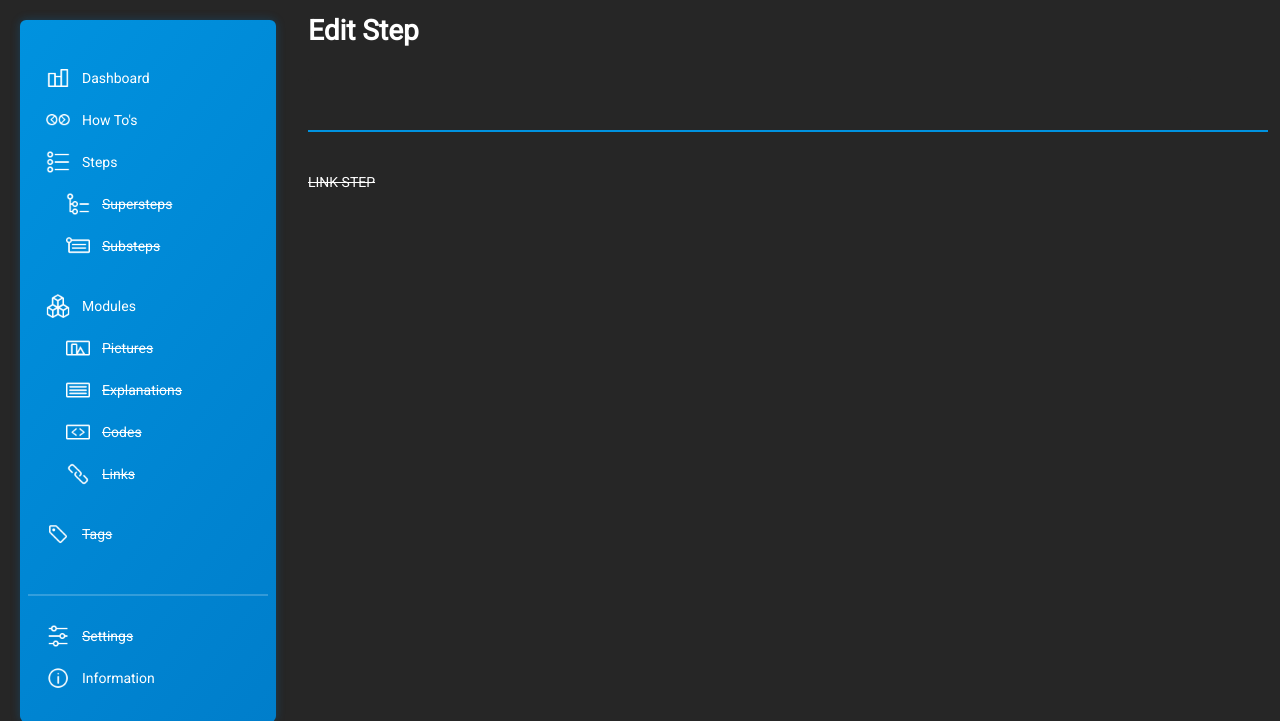
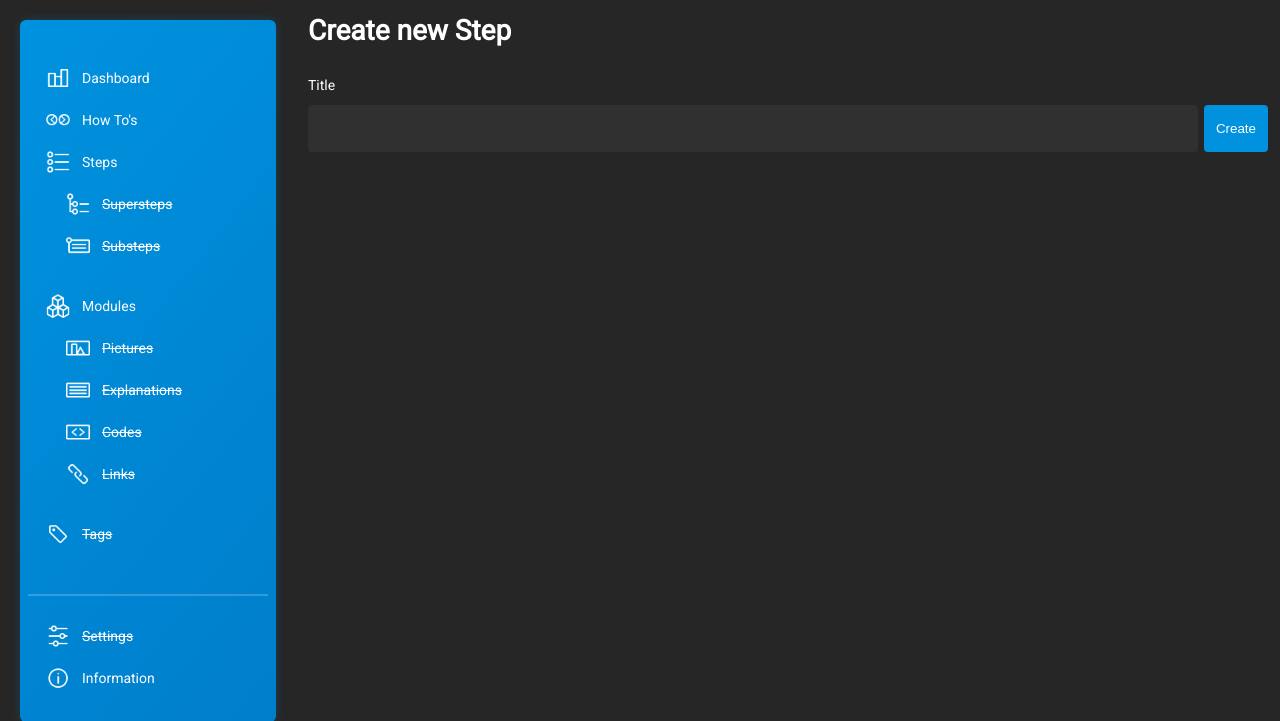
Before and after one commit to tiveritz/sequence-webapps, a Django app: page /administration/steps/create/ in a window 1280 px wide. Shown: the top 721 px of the page. Run offline with Django 3.2, Linux system fonts and the light colour scheme; data that the repository does not hold is empty; parts of the project's set-up code (start-up, migrations or seed data) failed here and were passed over; some libraries are stand-ins or nearby versions.

Commit message:
[Feature] add functionality to create, edit and delete howtos and steps

```diff
--- a/howtos-project/administration/forms.py
+++ b/howtos-project/administration/forms.py
@@ -17,6 +17,12 @@ class EditStep(forms.Form):
 
 class CreateHowTo(forms.Form):
     howto_title = forms.CharField(
-		label='',
-		max_length=100,
-		widget=forms.TextInput(attrs={'class': "input-text", 'autofocus' : "autofocus"}))
+        label='',
+        max_length=100,
+        widget=forms.TextInput(attrs={'class': "input-text", 'autofocus' : "autofocus"}))
+
+class CreateStep(forms.Form):
+    step_title = forms.CharField(
+        label='',
+        max_length=100,
+        widget=forms.TextInput(attrs={'class': "input-text", 'autofocus' : "autofocus"}))
--- a/howtos-project/administration/templates/pages/howtos.html
+++ b/howtos-project/administration/templates/pages/howtos.html
@@ -16,7 +16,7 @@
                     <div id="change-box-{{ howto.id }}" class="change-box">
                         <a href="{% url 'howtos_edit' howto.id %}" class="change-box-edit">edit</a>
                         <a href="#" class="change-box-tag"><s>tag</s></a>
-                        <a href="#" class="change-box-delete"><s>delete</s></a>
+                        <a href="{% url 'howtos_delete' howto.id %}" class="change-box-delete">delete</a>
                     </div>
                 </div>
             <a href="{% url 'howtos_edit' howto.id %}" class="list-box-edit">✎</a>
--- a/howtos-project/administration/templates/pages/howtos_edit.html
+++ b/howtos-project/administration/templates/pages/howtos_edit.html
@@ -55,7 +55,7 @@
 
 {% block site-specific-script %}
     <script>
-        const UPDATE_DATABASE_URL = "{% url 'save_howto_order' uri_id=howto.id %}";
+        const UPDATE_DATABASE_URL = "{% url 'save_howto_order' id=howto.id %}";
     </script>
 	<script src="https://cdnjs.cloudflare.com/ajax/libs/Sortable/1.10.2/Sortable.min.js" type="text/javascript"></script>
 	<script src="{% static './administration/js/sortable.js' %}" type="text/javascript"></script>
--- a/howtos-project/administration/templates/pages/steps.html
+++ b/howtos-project/administration/templates/pages/steps.html
@@ -5,7 +5,7 @@
     <div id="content">
         <h1>Steps</h1>
         <br><br><br>
-        <a href="#"><s>Create Step +</s></a>
+        <a href="{% url 'steps_create' %}">Create Step +</a>
         <br><br><br>
         {% for step in steps %}
             <div class="list-box">
--- /dev/null
+++ b/howtos-project/administration/templates/pages/steps_create.html
@@ -0,0 +1,17 @@
+{% extends 'base.html' %}
+{% load static %}
+
+{% block content %}
+    <div id="content">
+        <h1>Create new Step</h1>
+        <div class="void-l"></div>
+        <p>Title</p>
+        <div class="void-s"></div>
+        <form action="{% url 'steps_create' %}" method="post" class="title-form-new">
+            {% csrf_token %}
+            {{ form }}
+            <input class="input-submit" type="submit" value="Create">
+        </form>
+
+    </div>
+{% endblock %}
--- a/howtos-project/administration/templates/pages/steps_edit.html
+++ b/howtos-project/administration/templates/pages/steps_edit.html
@@ -55,7 +55,7 @@
 
 {% block site-specific-script %}
     <script>
-        const UPDATE_DATABASE_URL = "{% url 'save_step_order' uri_id=step.id %}";
+        const UPDATE_DATABASE_URL = "{% url 'save_step_order' id=step.id %}";
     </script>
 	<script src="https://cdnjs.cloudflare.com/ajax/libs/Sortable/1.10.2/Sortable.min.js" type="text/javascript"></script>
 	<script src="{% static './administration/js/sortable.js' %}" type="text/javascript"></script>
--- a/howtos-project/administration/urls.py
+++ b/howtos-project/administration/urls.py
@@ -6,13 +6,18 @@ urlpatterns = [
     path('', views.dashboard, name = 'dashboard'),
     path('dashboard/', views.dashboard, name = 'dashboard'),
     path('information/', views.information, name = 'information'),
+
     path('howtos/', views.howtos, name = 'howtos'),
     path('howtos/create/', views.howtos_create, name = 'howtos_create'),
-    path('howtos/<str:uri_id>/', views.howtos_edit, name = 'howtos_edit'),
+    path('howtos/<str:id>/', views.howtos_edit, name = 'howtos_edit'),
+    path('howtos/<str:id>/delete/', views.howtos_delete, name = 'howtos_delete'),
+    path('howtos/<str:id>/delete/confirm/', views.howtos_delete_confirm, name = 'howtos_delete_confirm'),
+
     path('steps', views.steps, name = 'steps'),
-    path('steps/<str:uri_id>/', views.steps_edit, name = 'steps_edit'),
+    path('steps/create/', views.steps_create, name = 'steps_create'),
+    path('steps/<str:id>/', views.steps_edit, name = 'steps_edit'),
 
     #AJAX
-    path('howtos/<str:uri_id>/save-order', views.save_howto_order, name = 'save_howto_order'),
-    path('steps/<str:uri_id>/save-order', views.save_step_order, name = 'save_step_order'),
+    path('howtos/<str:id>/save-order', views.save_howto_order, name = 'save_howto_order'),
+    path('steps/<str:id>/save-order', views.save_step_order, name = 'save_step_order'),
 ]
--- a/howtos-project/administration/views.py
+++ b/howtos-project/administration/views.py
@@ -6,15 +6,15 @@ from django.urls import reverse
 import requests
 import json
 
-from .forms import EditHowTo, CreateHowTo, EditStep
+from .forms import EditHowTo, CreateHowTo, EditStep, CreateStep
 
 
 # API URLs
 API_STATISTICS = 'https://api.tiveritz.at/hwts/v1/statistics'
 API_HOWTOS = 'https://api.tiveritz.at/hwts/v1/howtos'
-API_HOWTOS_EDIT = 'https://api.tiveritz.at/hwts/v1/howtos/{}'
+API_HOWTO = 'https://api.tiveritz.at/hwts/v1/howtos/{}'
 API_STEPS = 'https://api.tiveritz.at/hwts/v1/steps'
-API_STEPS_EDIT = 'https://api.tiveritz.at/hwts/v1/steps/{}'
+API_STEP = 'https://api.tiveritz.at/hwts/v1/steps/{}'
 
 
 def dashboard(request):
@@ -35,26 +35,25 @@ def howtos(request):
         howto['created'] = convert_api_time(howto['created'])
         howto['updated'] = convert_api_time(howto['updated'])
 
-    return render(request, 'pages/howtos.html',
-    {
+    return render(request, 'pages/howtos.html', {
         'menu' : 'howtos',
         'howtos' : howtos
-    })
+        })
 
 
-def howtos_edit(request, uri_id):
-
+def howtos_edit(request, id):
     if request.method == 'POST':
         form = EditHowTo(request.POST)
         if form.is_valid():
             howto_title = form.cleaned_data['howto_title']
-            # Make POST request to API
-        return HttpResponseRedirect(reverse('howtos_edit', args=[uri_id]))
+            url = API_HOWTO.format(id)
+            requests.patch(url, json = {"title": howto_title})
 
-    else:
-        r = requests.get(API_HOWTOS_EDIT.format(uri_id))
-        howto = r.json()
-        form = EditHowTo(initial={'howto_title': howto["title"]})
+        return HttpResponseRedirect(reverse('howtos_edit', args=[id]))
+
+    r = requests.get(API_HOWTO.format(id))
+    howto = r.json()
+    form = EditHowTo(initial={'howto_title': howto["title"]})
 
     for step in howto['steps']:
         step['substeps'] = get_simple_nested_list(step['substeps'])
@@ -63,19 +62,37 @@ def howtos_edit(request, uri_id):
         'menu' : 'howtos',
         'howto' : howto,
         'form' : form
-    })
+        })
 
 def howtos_create(request):
-	if request.method == 'POST':
-		form = CreateHowTo(request.POST)
-		if form.is_valid():
-			howto_title = form.cleaned_data['howto_title']
-			return HttpResponseRedirect(reverse('howtos'))
+    if request.method == 'POST':
+        form = CreateHowTo(request.POST)
+        if form.is_valid():
+            howto_title = form.cleaned_data['howto_title']
+            r = requests.post(API_HOWTOS, json = {"title": howto_title})
+            id = r.json()['id']
 
-	else:
-		form = CreateHowTo()
-	return render(request, 'pages/howtos_create.html', {'form': form})
+            return HttpResponseRedirect(reverse('howtos_edit', args=[id]))
 
+    form = CreateHowTo()
+
+    return render(request, 'pages/howtos_create.html', {'form': form})
+
+def howtos_delete(request, id):
+    r = requests.get(API_HOWTO.format(id))
+    id = r.json()['id']
+    title = r.json()['title']
+
+    return render(request, 'pages/howtos_delete.html',
+        {'id' : id,
+         'title': title,
+         })
+
+def howtos_delete_confirm(request, id):
+    url = API_HOWTO.format(id)
+    requests.delete(url)
+
+    return HttpResponseRedirect(reverse('howtos'))
 
 def steps(request):
     r = requests.get(API_STEPS)
@@ -85,26 +102,25 @@ def steps(request):
         step['created'] = convert_api_time(step['created'])
         step['updated'] = convert_api_time(step['updated'])
 
-    return render(request, 'pages/steps.html',
-    {
+    return render(request, 'pages/steps.html', {
         'menu' : 'steps',
         'steps' : steps
-    })
+        })
 
 
-def steps_edit(request, uri_id):
-
+def steps_edit(request, id):
     if request.method == 'POST':
         form = EditStep(request.POST)
         if form.is_valid():
             step_title = form.cleaned_data['step_title']
-            # Make POST request to API
-        return HttpResponseRedirect(reverse('steps_edit', args=[uri_id]))
+            url = API_STEP.format(id)
+            requests.patch(url, json = {"title": step_title})
 
-    else:
-        r = requests.get(API_STEPS_EDIT.format(uri_id))
-        step = r.json()
-        form = EditStep(initial={'step_title': step["title"]})
+        return HttpResponseRedirect(reverse('steps_edit', args=[id]))
+
+    r = requests.get(API_STEP.format(id))
+    step = r.json()
+    form = EditStep(initial={'step_title': step["title"]})
 
     for substep in step['steps']:
         substep['substeps'] = get_simple_nested_list(substep['substeps'])
@@ -113,15 +129,28 @@ def steps_edit(request, uri_id):
         'menu' : 'steps',
         'step' : step,
         'form' : form
-    })
+        })
 
+def steps_create(request):
+    if request.method == 'POST':
+        form = CreateStep(request.POST)
+        if form.is_valid():
+            step_title = form.cleaned_data['step_title']
+            r = requests.post(API_STEPS, json = {"title": step_title})
+            id = r.json()['id']
+
+            return HttpResponseRedirect(reverse('steps_edit', args=[id]))
+
+    form = CreateStep()
+
+    return render(request, 'pages/steps_create.html', {'form': form})
 
 def information(request):
     return render(request, 'pages/information.html', {'menu' : 'information'})
 
 
 # AJAX
-def save_howto_order(request, uri_id):
+def save_howto_order(request, id):
     r_body = json.loads(request.body)
     old_index = r_body['old_index']
     new_index = r_body['new_index']
@@ -131,7 +160,7 @@ def save_howto_order(request, uri_id):
 
     return JsonResponse({'message' : 'Saving order successful'})
 
-def save_step_order(request, uri_id):
+def save_step_order(request, id):
     r_body = json.loads(request.body)
     old_index = r_body['old_index']
     new_index = r_body['new_index']
```
Also changed, not shown: howtos-project/administration/templates/pages/howtos_delete.html (added, +25 -0 lines).
